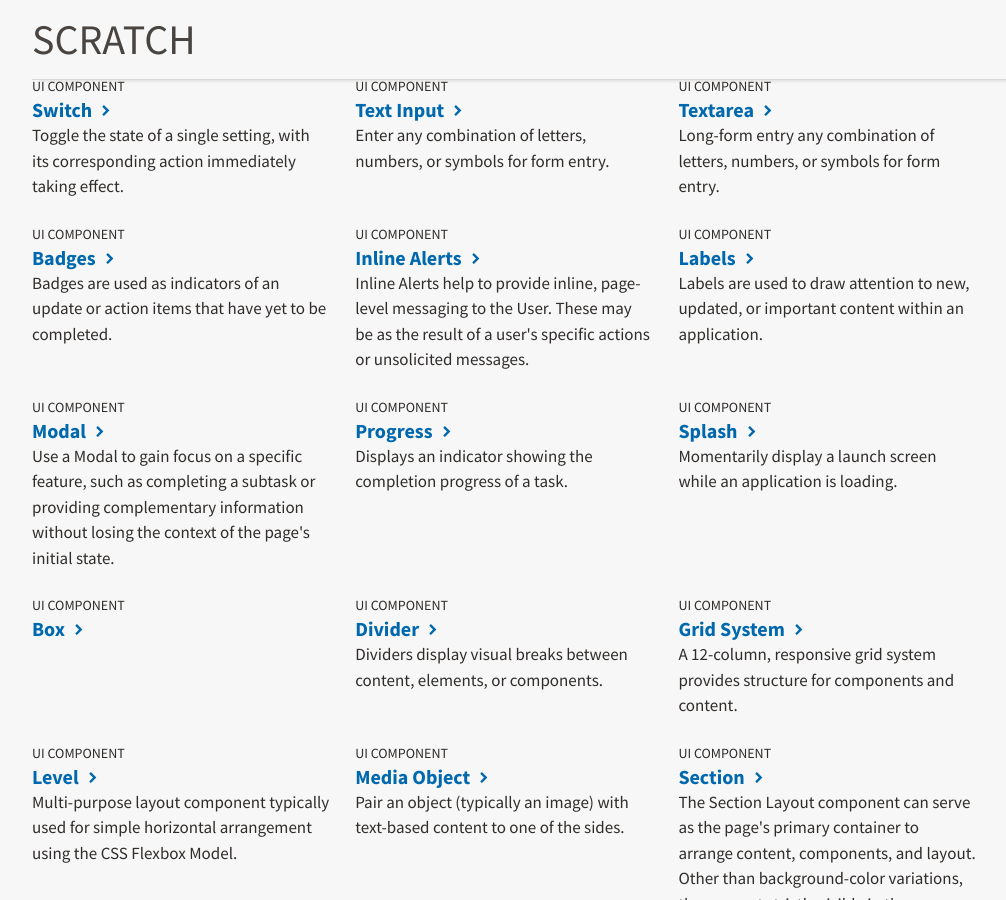
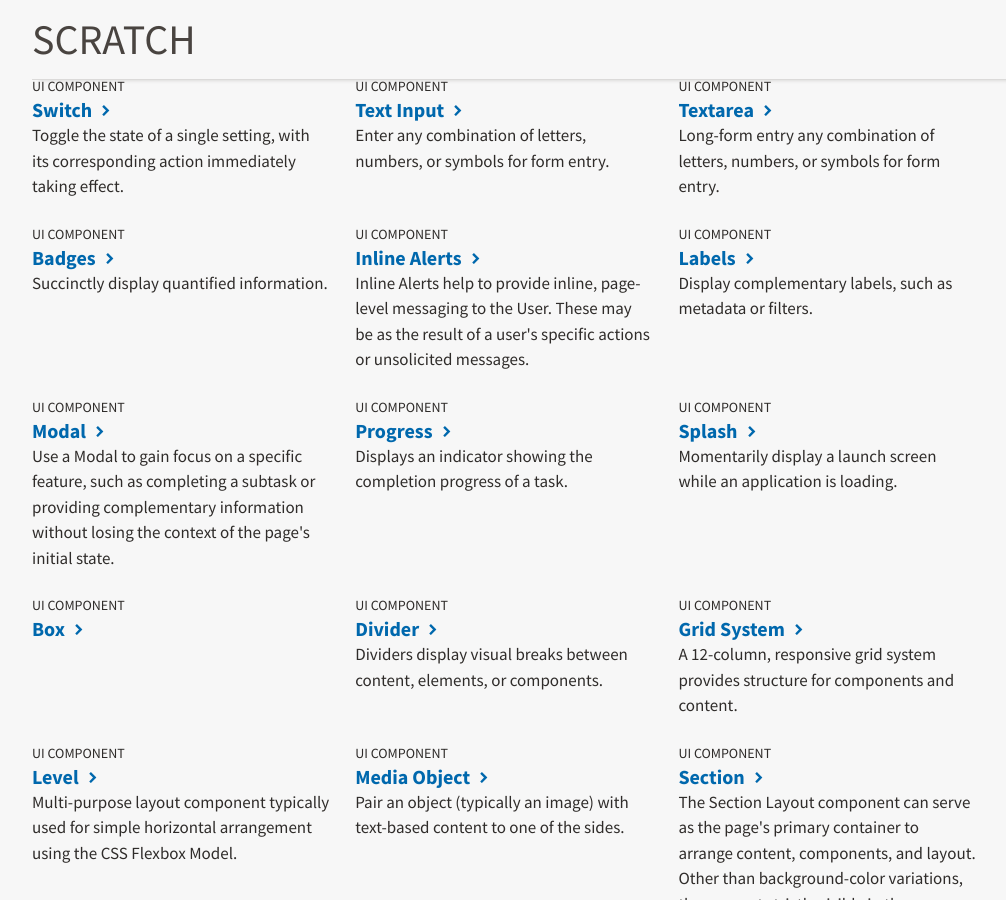
Before and after one commit to USDA-FSA/fsa-design-system, a Jekyll site: the page built from components/scratch/index.md, in a window 1280 px wide and 900 px high, scrolled down 864 px. Shown: the whole window, without its empty margins (2-1008 px from the left). Built offline with Jekyll 4.4.1, drawn with Linux system fonts in a browser that asks for light colours.

Commit message:
trickle in some #383

```diff
--- a/components/badges/index.md
+++ b/components/badges/index.md
@@ -4,7 +4,7 @@ parent: "Components"
 type: "UI Component"
 title: "Badges"
 shortName: "component__badges"
-intro: "Badges are used as indicators of an update or action items that have yet to be completed."
+intro: "Succinctly display quantified information."
 jump_menu: true
 ---
 
--- a/components/labels/index.md
+++ b/components/labels/index.md
@@ -4,7 +4,7 @@ parent: "Components"
 type: "UI Component"
 title: "Labels"
 shortName: "component__labels"
-intro: "Labels are used to draw attention to new, updated, or important content within an application."
+intro: "Display complementary labels, such as metadata or filters."
 jump_menu: true
 ---
 
```
